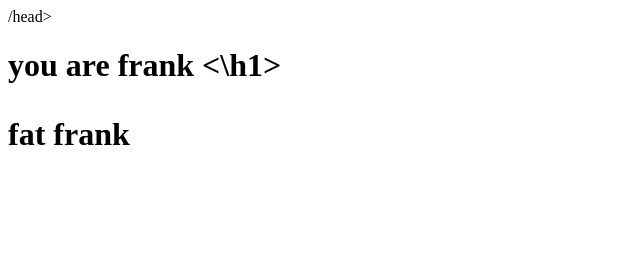
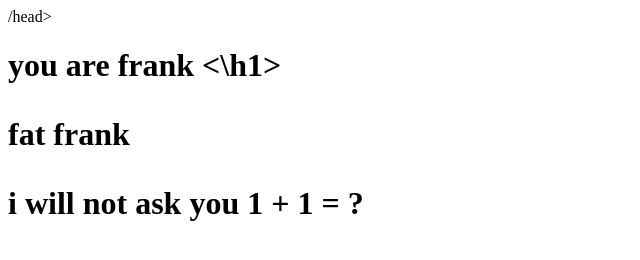
Before and after one commit to Jackmay10/brawl-stars, a plain HTML site: page index.html in a window 1280 px wide. Shown: the whole page, without its empty margins (0-640 px from the left). Drawn offline with Linux system fonts and the light colour scheme.

Commit message:
Update index.html

```diff
--- a/index.html
+++ b/index.html
@@ -4,3 +4,4 @@
 
 <h1> you are frank <\h1>
 <p> fat frank <p>
+<p> i will not ask you 1 + 1 = ?
```
